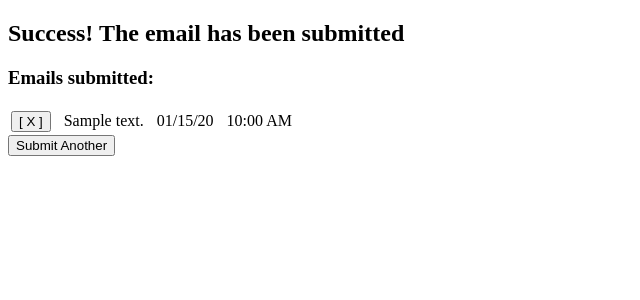
After one commit to cd-chicago-june-cohort/email_validation_Sam, a Flask app: template templates/success.html in a window 1280 px wide. The commit adds this page. Shown: the top 300 px of the page, without its empty margins (0-640 px from the left). Run offline with Flask 2, Linux system fonts and the light colour scheme; the template is opened without the code that fills it: most values are stand-ins (such as "Sample title", 1, 10 or a date in 2020).

Commit message:
done with email validation

```diff
--- a/server.py
+++ b/server.py
@@ -7,11 +7,15 @@ app.secret_key = 'validate'
 @app.route('/')
 def index():
     emails = mysql.query_db('SELECT * FROM emails')
-    print emails
     if 'valid' not in session:
         session['valid'] = 'init'
     #session_hold = session['valid']
     return render_template('index.html', in_db = session['valid'])
+
+@app.route('/success')
+def display_success_page():
+    emails = mysql.query_db('SELECT * FROM emails')
+    return render_template('success.html', email_list = emails)
 
 @app.route('/input', methods=['POST'])
 def add_email():
@@ -24,13 +28,24 @@ def add_email():
     check = count[0].values()
     if check [0] == 0:
         print "Email valid. Not already in list"
-        query = 'INSERT INTO emails (address) VALUES (:address)'
+        query = 'INSERT INTO emails (address, created_at) VALUES (:address, NOW())'
         mysql.query_db(query, email_data)
         session['valid'] = 'success'
+        return redirect('/success')
     else:
         session['valid'] = 'fail'
+        return redirect('/')
+
+@app.route('/goback')
+def goback():
+    session.pop('valid')
     return redirect('/')
 
-
+@app.route('/delete-entry', methods=['POST'])
+def delete_entry():
+    hidden_id = request.form['del_id']
+    del_query = "DELETE FROM emails WHERE address = '" + hidden_id + "'"
+    mysql.query_db(del_query)
+    return redirect('/success')
 
 app.run(debug=True)
--- a/static/styles.css
+++ b/static/styles.css
@@ -1,3 +1,7 @@
 #shh{
     display: hidden;
 }
+
+td{
+    padding-right: 10px;
+}
--- a/templates/index.html
+++ b/templates/index.html
@@ -9,8 +9,6 @@
   <body>
     {% if in_db == 'fail' %}
     <div id='fail'>Error: Email not valid - already in database</div>
-    {% elif in_db == 'success'%}
-    <div id='success'>Success! The email has been submitted</div>
     {% else %}
     <div id='shh'></div>
     {% endif %}
--- /dev/null
+++ b/templates/success.html
@@ -0,0 +1,32 @@
+<!DOCTYPE html>
+<html lang="en">
+  <head>
+    <meta charset="UTF-8">
+    <meta name="viewport" content="width=device-width, initial-scale=1.0">
+    <link rel="stylesheet" href="{{url_for('static', filename ='styles.css')}}">
+    <title>Submission successful!</title>
+  </head>
+  <body>
+    <h2>Success! The email has been submitted</h2>
+    <h3>Emails submitted:</h3>
+    <form action='/delete-entry' id='del' method='post'></form>
+    <table>
+        <tbody>
+            {% for email in email_list %}
+            <tr>
+                <td>
+                    <input type='hidden' value={{email.address}} form='del' name='del_id'>
+                    <input type='submit' value='[ X ]' form='del'>
+                </td>
+                <td>{{email.address}}</td>
+                <td>{{email.created_at.strftime('%x')}}</td>
+                <td>{{email.created_at.strftime('%I:%M %p')}}</td>
+            </tr>
+            {% endfor %}
+        </tbody>
+    </table>
+    <form action='/goback'>
+        <input type='submit' value='Submit Another'>
+    </form>
+  </body>
+</html>
```
